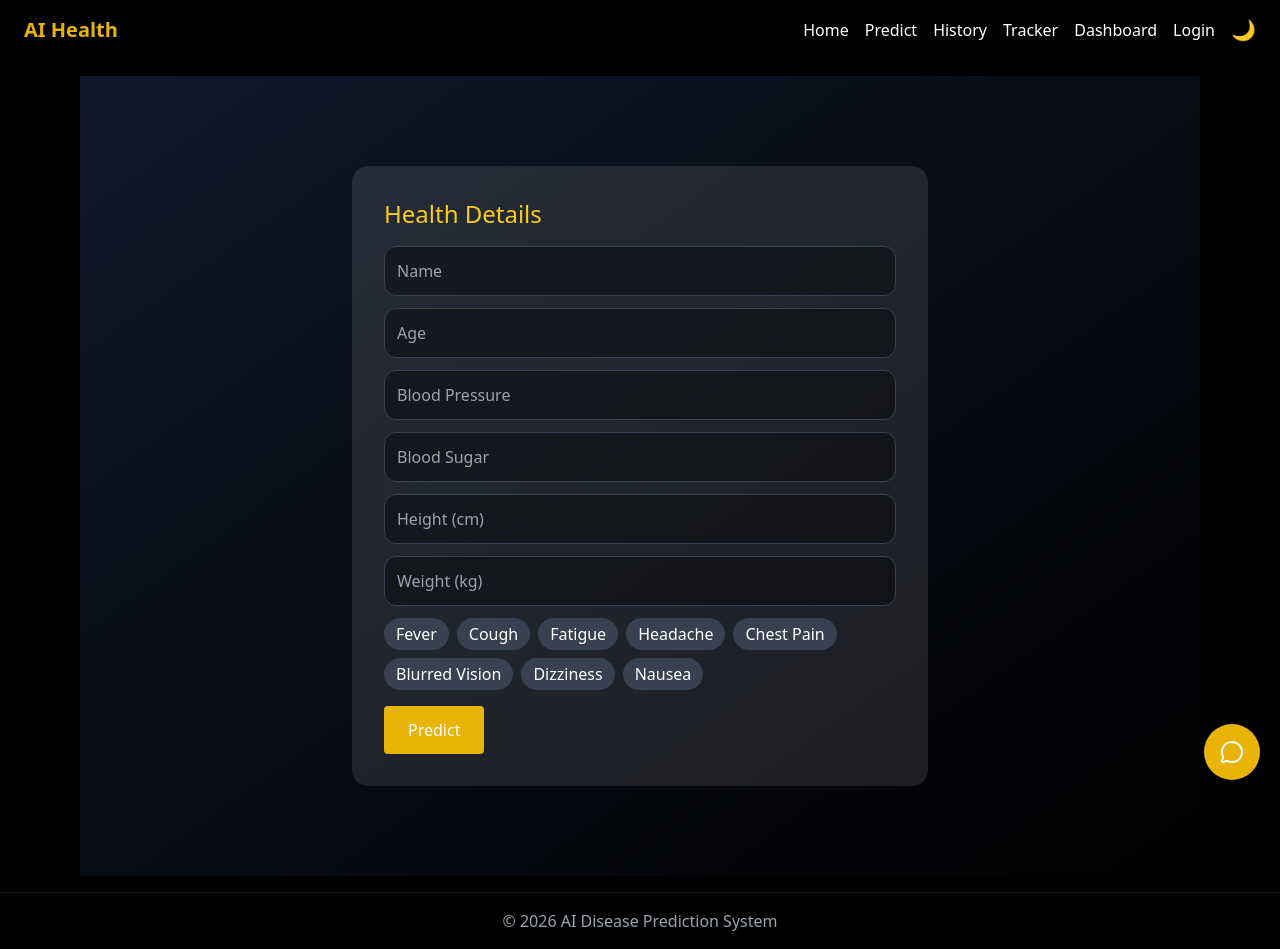
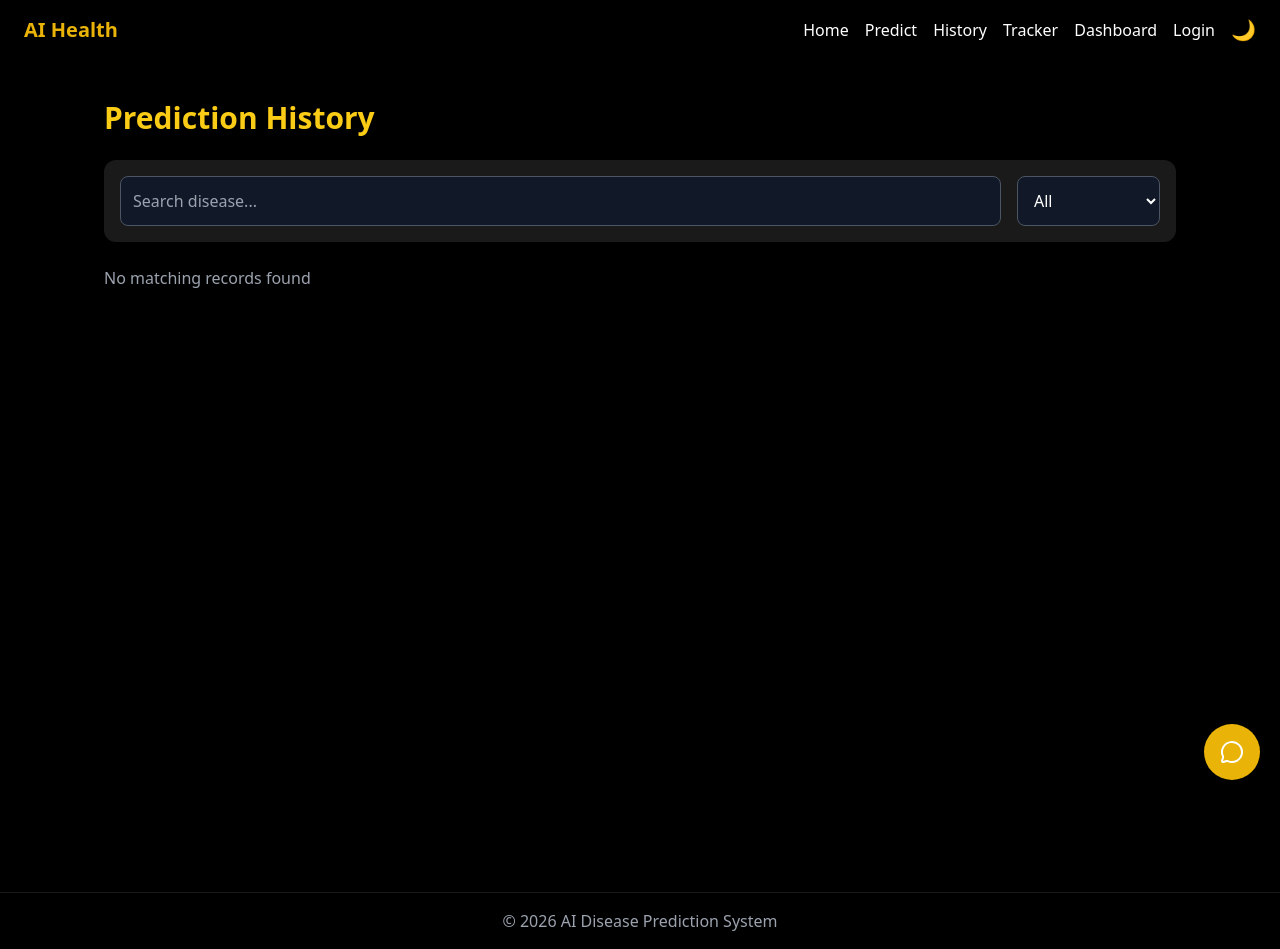
Before and after one commit to AryaSrivastav/AI-Disease-Predict, a React (Vite) app: page /predict in a window 1280 px wide. Built offline with nearby package versions, Linux system fonts and the light colour scheme.

Commit message:
fix history with profiles

```diff
--- a/src/pages/SymptomForm.jsx
+++ b/src/pages/SymptomForm.jsx
@@ -1,111 +1,158 @@
-import { useState } from "react";
-import SymptomSelector from "../components/SymptomSelector";
-import Button from "../components/Button";
-import Loader from "../components/Loader";
-import { useNavigate } from "react-router-dom";
-import { predictDisease } from "../api/prediction";
+import { useEffect, useState } from "react";
 
-export default function SymptomForm() {
-  const [selected, setSelected] = useState([]);
-  const [loading, setLoading] = useState(false);
-  const [profile, setProfile] = useState("");
+export default function History() {
+  const [history, setHistory] = useState([]);
+  const [search, setSearch] = useState("");
+  const [filter, setFilter] = useState("all");
 
-  const [data, setData] = useState({
-    age: "",
-    bp: "",
-    sugar: "",
-    height: "",
-    weight: "",
-  });
+  useEffect(() => {
+    const profiles = JSON.parse(localStorage.getItem("profiles")) || {};
 
-  const navigate = useNavigate();
+    // 🔥 Convert profiles → flat history list
+    const allLogs = Object.keys(profiles).flatMap((profile) =>
+      (profiles[profile].logs || []).map((log) => ({
+        ...log,
+        profile,
+      }))
+    );
 
-  const calculateBMI = () => {
-    const h = data.height / 100;
-    return (data.weight / (h * h)).toFixed(1);
+    setHistory(allLogs.reverse());
+  }, []);
+
+  const clearHistory = () => {
+    localStorage.removeItem("profiles");
+    setHistory([]);
   };
 
-  const submit = async () => {
-    if (!profile) {
-      alert("Enter profile name (e.g. Aaru, Mom)");
-      return;
-    }
+  const deleteOne = (index) => {
+    const updated = [...history];
+    const removed = updated.splice(index, 1)[0];
 
-    if (!data.height || !data.weight) {
-      alert("Enter height & weight");
-      return;
-    }
+    // 🔥 remove from profiles also
+    const profiles = JSON.parse(localStorage.getItem("profiles")) || {};
+    profiles[removed.profile].logs = profiles[removed.profile].logs.filter(
+      (log) => log.date !== removed.date
+    );
 
-    setLoading(true);
+    localStorage.setItem("profiles", JSON.stringify(profiles));
+    setHistory(updated);
+  };
 
-    const bmi = calculateBMI();
+  const getRiskColor = (confidence) => {
+    if (confidence > 0.8) return "bg-red-500";
+    if (confidence > 0.6) return "bg-yellow-500";
+    return "bg-green-500";
+  };
 
-    const res = await predictDisease({
-      ...data,
-      symptoms: selected,
+  const filteredHistory = history
+    .filter((item) =>
+      item.disease?.toLowerCase().includes(search.toLowerCase())
+    )
+    .filter((item) => {
+      if (filter === "high") return item.confidence > 0.8;
+      if (filter === "medium")
+        return item.confidence > 0.6 && item.confidence <= 0.8;
+      if (filter === "low") return item.confidence <= 0.6;
+      return true;
     });
 
-    const healthLog = {
-      name: profile,
-      age: data.age,
-      weight: data.weight,
-      bp: data.bp,
-      sugar: data.sugar,
-      bmi,
-      symptoms: selected,
-      date: new Date().toLocaleString(),
-    };
+  return (
+    <div className="min-h-screen bg-white dark:bg-black text-black dark:text-white p-6">
 
-    // 🔥 GET EXISTING PROFILES
-    const allProfiles =
-      JSON.parse(localStorage.getItem("profiles")) || {};
+      {/* HEADER */}
+      <div className="flex flex-col md:flex-row justify-between md:items-center mb-6 gap-4">
+        <h1 className="text-3xl text-yellow-400 font-bold">
+          Prediction History
+        </h1>
 
-    // 🔥 CREATE PROFILE IF NOT EXIST
-    if (!allProfiles[profile]) {
-      allProfiles[profile] = { logs: [] };
-    }
+        {history.length > 0 && (
+          <button
+            onClick={clearHistory}
+            className="bg-red-500 px-4 py-2 rounded-lg hover:bg-red-600 transition"
+          >
+            Clear All
+          </button>
+        )}
+      </div>
 
-    // 🔥 ADD NEW LOG
-    allProfiles[profile].logs.unshift(healthLog);
+      {/* SEARCH + FILTER */}
+      <div className="bg-white/10 p-4 rounded-xl mb-6 flex flex-col md:flex-row gap-4">
 
-    // 🔥 SAVE BACK
-    localStorage.setItem("profiles", JSON.stringify(allProfiles));
-
-    setTimeout(() => {
-      setLoading(false);
-      navigate("/result", { state: { ...res, ...healthLog } });
-    }, 800);
-  };
-
-  return (
-    <div className="min-h-screen flex items-center justify-center px-4 bg-gradient-to-br from-[#0f172a] to-black text-white">
-      <div className="w-full max-w-xl bg-white/10 p-6 md:p-8 rounded-2xl">
-
-        <h2 className="text-xl md:text-2xl mb-4 text-yellow-400">
-          Health Details
-        </h2>
-
-        {/* 👤 PROFILE NAME */}
         <input
-          placeholder="Name"
-          className="input"
-          value={profile}
-          onChange={(e) => setProfile(e.target.value)}
+          placeholder="Search disease..."
+          value={search}
+          onChange={(e) => setSearch(e.target.value)}
+          className="p-3 rounded-lg bg-gray-900 text-white outline-none w-full border border-gray-600"
         />
 
-        <input placeholder="Age" className="input" onChange={(e)=>setData({...data, age:e.target.value})}/>
-        <input placeholder="Blood Pressure" className="input" onChange={(e)=>setData({...data, bp:e.target.value})}/>
-        <input placeholder="Blood Sugar" className="input" onChange={(e)=>setData({...data, sugar:e.target.value})}/>
-        <input placeholder="Height (cm)" className="input" onChange={(e)=>setData({...data, height:e.target.value})}/>
-        <input placeholder="Weight (kg)" className="input mb-4" onChange={(e)=>setData({...data, weight:e.target.value})}/>
+        <select
+          value={filter}
+          onChange={(e) => setFilter(e.target.value)}
+          className="p-3 rounded-lg bg-gray-900 text-white outline-none border border-gray-600"
+        >
+          <option value="all">All</option>
+          <option value="high">High Risk</option>
+          <option value="medium">Medium Risk</option>
+          <option value="low">Low Risk</option>
+        </select>
 
-        <SymptomSelector selected={selected} setSelected={setSelected} />
+      </div>
 
-        <div className="mt-4">
-          <Button onClick={submit}>
-            {loading ? <Loader /> : "Predict"}
-          </Button>
-        </div>
+      {/* EMPTY */}
+      {filteredHistory.length === 0 && (
+        <p className="text-gray-400">No matching records found</p>
+      )}
+
+      {/* CARDS */}
+      <div className="grid md:grid-cols-2 lg:grid-cols-3 gap-6">
+
+        {filteredHistory.map((item, index) => (
+          <div
+            key={index}
+            className="bg-white/10 backdrop-blur-xl p-5 rounded-2xl border border-gray-700 shadow-lg hover:scale-105 transition duration-300"
+          >
+
+            {/* 👤 PROFILE NAME */}
+            <p className="text-yellow-400 text-sm font-semibold mb-1">
+              {item.profile}
+            </p>
+
+            {/* TOP */}
+            <div className="flex justify-between items-center mb-2">
+              <h2 className="text-xl text-yellow-400 font-semibold">
+                {item.disease}
+              </h2>
+
+              <span
+                className={`text-xs px-3 py-1 rounded-full ${getRiskColor(
+                  item.confidence
+                )}`}
+              >
+                {(item.confidence * 100).toFixed(0)}%
+              </span>
+            </div>
+
+            {/* DATE */}
+            <p className="text-xs text-gray-400 mb-2">
+              {new Date(item.date).toLocaleString()}
+            </p>
+
+            {/* SYMPTOMS */}
+            <p className="text-sm text-gray-300 mb-4">
+              <span className="text-gray-400">Symptoms:</span>{" "}
+              {item.symptoms.join(", ")}
+            </p>
+
+            {/* ACTION */}
+            <button
+              onClick={() => deleteOne(index)}
+              className="text-red-400 text-sm hover:underline"
+            >
+              Delete
+            </button>
+
+          </div>
+        ))}
 
       </div>
     </div>
```
